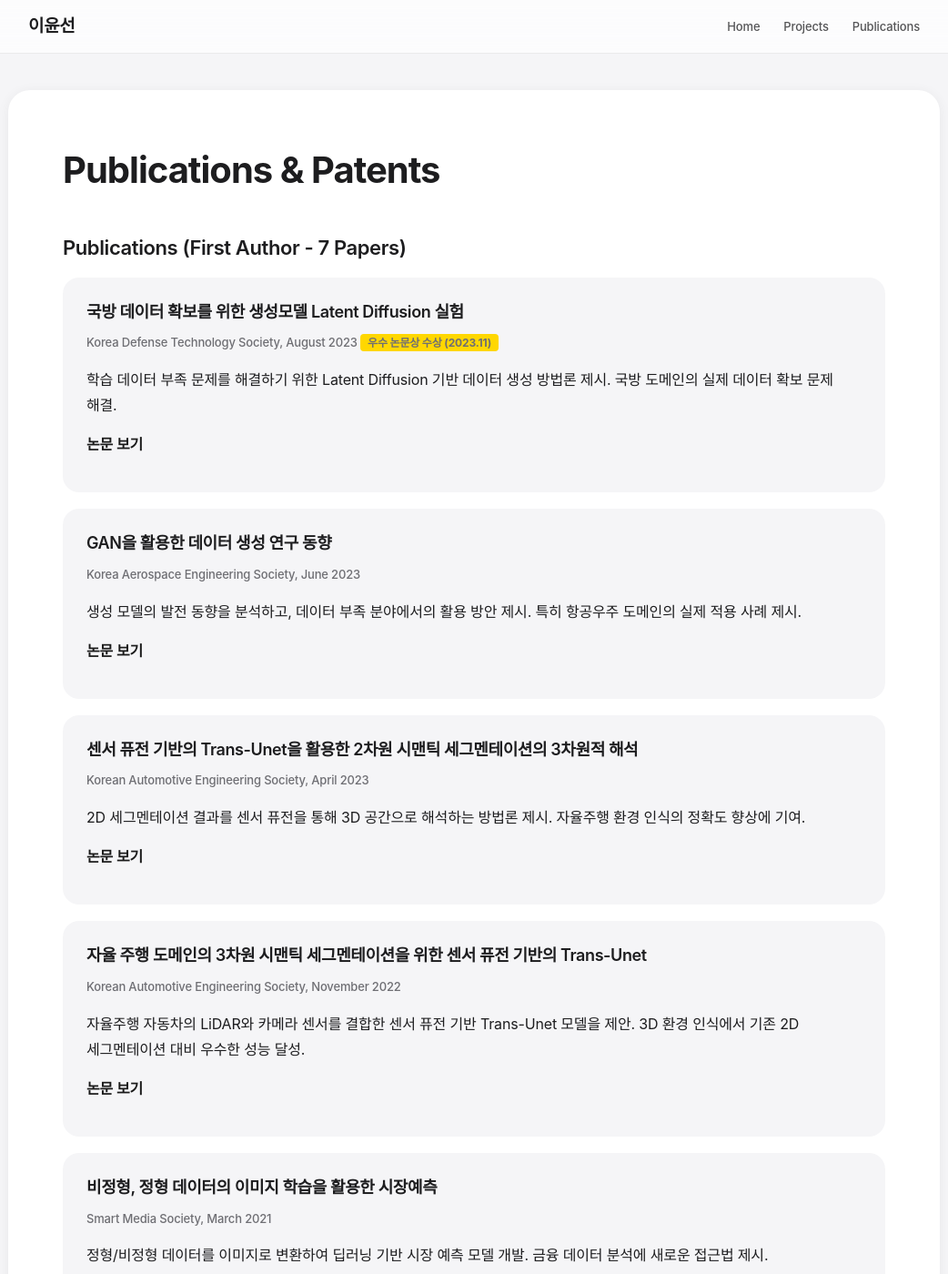
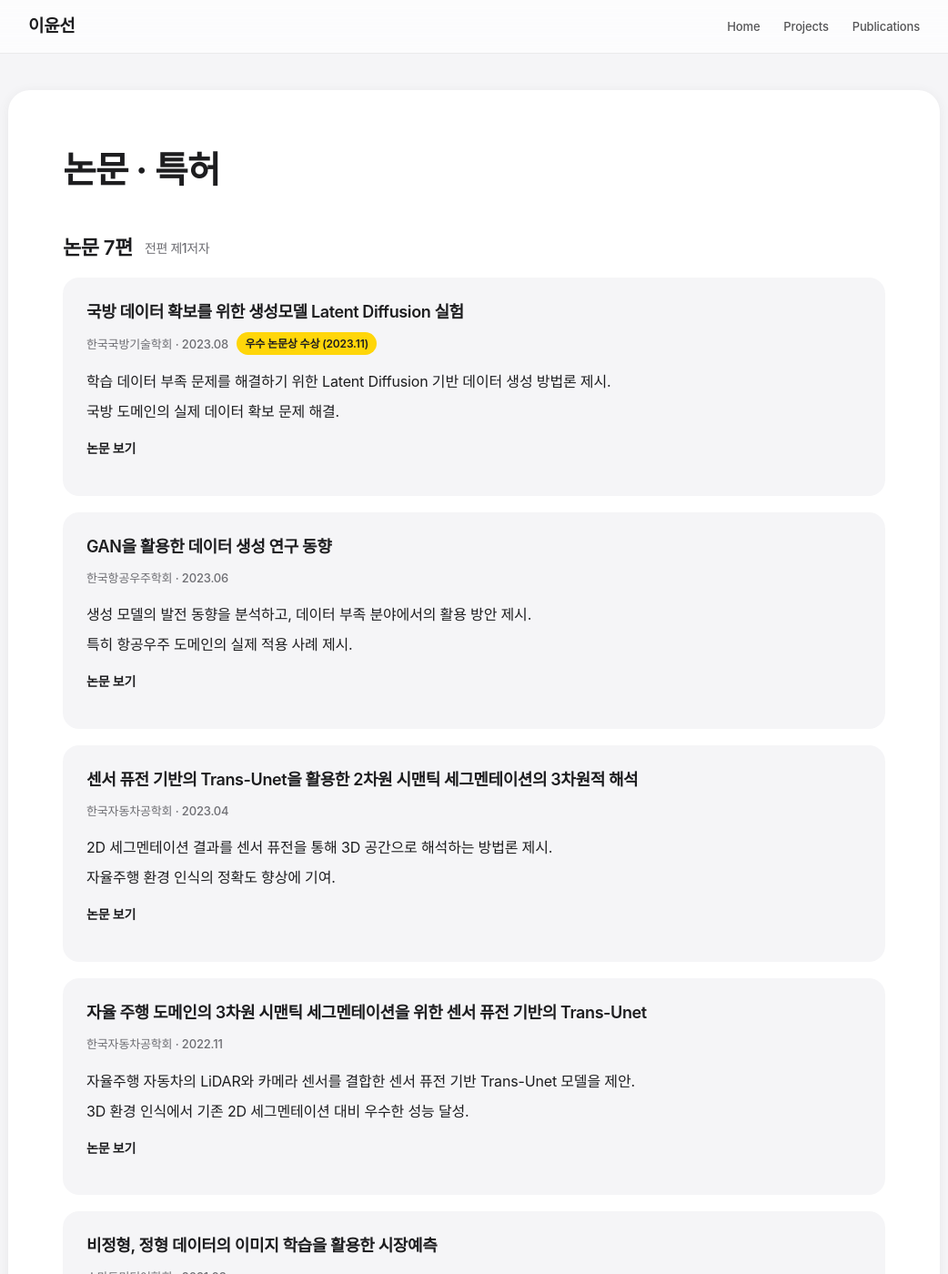
Before and after one commit to ckc5800/ckc5800.github.io, a Jekyll site: the page built from publications.html, in a window 1280 px wide and 1400 px high. Shown: the whole window at 91% size, without its empty margins (119-1161 px from the left). Built offline with Jekyll 4.4.1, drawn with Linux system fonts in a browser that asks for light colours; some web fonts are replaced; some of the changed text lies outside the part shown.

Commit message:
논문·특허 페이지 한글화 + 표기 정리
- 제목/섹션: Publications & Patents → 논문 · 특허, Publications (First Author - 7 Papers)
  → 논문 7편 (전편 제1저자), Patents (First Inventor) → 특허 2건 (전건 제1발명자),
  Awards → 수상, Outstanding Paper Award → 우수 논문상
- 학회명을 실제 이름으로: Korea Defense Technology Society → 한국국방기술학회,
  Korean Automotive Engineering Society → 한국자동차공학회, Smart Media Society →
  스마트미디어학회, Korea Information Technology Society → 한국정보기술학회
  (ACM International Conference 는 실제 영문 학회라 유지)
- 특허 제목을 영문 번역 대신 한글로, 등록번호를 KIPO 표기(10-2538225)로 정리
- 각 항목 meta 에 제1발명자 명시, 프로젝트 페이지와 같은 문장 단위 줄바꿈 적용
- 인라인 스타일 → .award-badge · .count-note · .pub-links 클래스

```diff
--- a/assets/style.css
+++ b/assets/style.css
@@ -681,6 +681,45 @@ h2[id] {
     font-weight: 500;
 }
 
+/* 섹션 제목 옆 부연 — "논문 7편 (전편 제1저자)" 의 괄호 부분 */
+.count-note {
+    font-size: 14px;
+    font-weight: 500;
+    color: var(--text-secondary);
+    margin-left: 8px;
+    vertical-align: 2px;
+}
+
+.award-badge {
+    display: inline-block;
+    background-color: #ffd60a;
+    color: #1d1d1f;
+    padding: 2px 9px;
+    border-radius: 980px;
+    font-size: 12px;
+    font-weight: 600;
+    margin-left: 6px;
+    vertical-align: 1px;
+}
+
+.pub-links {
+    margin-top: 12px;
+    display: flex;
+    flex-wrap: wrap;
+    gap: 18px;
+}
+
+.pub-links a {
+    color: var(--text);
+    text-decoration: none;
+    font-weight: 600;
+    font-size: 14px;
+}
+
+.pub-links a:hover {
+    color: var(--accent);
+}
+
 /* ===== Footer ===== */
 .footer {
     background-color: transparent;
--- a/publications.html
+++ b/publications.html
@@ -1,68 +1,68 @@
 ---
 layout: default
-title: Publications & Patents
+title: 논문 · 특허
 ---
 
-<h2>Publications & Patents</h2>
+<h2>논문 · 특허</h2>
 
 <section style="margin-bottom: 60px;">
-    <h3>Publications (First Author - 7 Papers)</h3>
+    <h3>논문 7편 <span class="count-note">전편 제1저자</span></h3>
 
     <div class="publication-item">
         <h3>국방 데이터 확보를 위한 생성모델 Latent Diffusion 실험</h3>
-        <p class="meta">Korea Defense Technology Society, August 2023 <span style="background: #FFD700; padding: 2px 8px; border-radius: 4px; font-size: 12px; font-weight: bold;">우수 논문상 수상 (2023.11)</span></p>
-        <p>학습 데이터 부족 문제를 해결하기 위한 Latent Diffusion 기반 데이터 생성 방법론 제시. 국방 도메인의 실제 데이터 확보 문제 해결.</p>
-        <p style="margin-top: 10px;"><a href="https://www.kidet.or.kr/index.php?hCode=BOARD&page=view&idx=1219&bo_idx=1" target="_blank" style="color: #1a1a1a; text-decoration: none; font-weight: 600;">논문 보기</a></p>
+        <p class="meta">한국국방기술학회 · 2023.08 <span class="award-badge">우수 논문상 수상 (2023.11)</span></p>
+        <p><span class="sentence">학습 데이터 부족 문제를 해결하기 위한 Latent Diffusion 기반 데이터 생성 방법론 제시.</span><span class="sentence">국방 도메인의 실제 데이터 확보 문제 해결.</span></p>
+        <p class="pub-links"><a href="https://www.kidet.or.kr/index.php?hCode=BOARD&page=view&idx=1219&bo_idx=1" target="_blank">논문 보기</a></p>
     </div>
 
     <div class="publication-item">
         <h3>GAN을 활용한 데이터 생성 연구 동향</h3>
-        <p class="meta">Korea Aerospace Engineering Society, June 2023</p>
-        <p>생성 모델의 발전 동향을 분석하고, 데이터 부족 분야에서의 활용 방안 제시. 특히 항공우주 도메인의 실제 적용 사례 제시.</p>
-        <p style="margin-top: 10px;"><a href="https://www.dbpia.co.kr/journal/articleDetail?nodeId=NODE11622970" target="_blank" style="color: #1a1a1a; text-decoration: none; font-weight: 600;">논문 보기</a></p>
+        <p class="meta">한국항공우주학회 · 2023.06</p>
+        <p><span class="sentence">생성 모델의 발전 동향을 분석하고, 데이터 부족 분야에서의 활용 방안 제시.</span><span class="sentence">특히 항공우주 도메인의 실제 적용 사례 제시.</span></p>
+        <p class="pub-links"><a href="https://www.dbpia.co.kr/journal/articleDetail?nodeId=NODE11622970" target="_blank">논문 보기</a></p>
     </div>
 
     <div class="publication-item">
         <h3>센서 퓨전 기반의 Trans-Unet을 활용한 2차원 시맨틱 세그멘테이션의 3차원적 해석</h3>
-        <p class="meta">Korean Automotive Engineering Society, April 2023</p>
-        <p>2D 세그멘테이션 결과를 센서 퓨전을 통해 3D 공간으로 해석하는 방법론 제시. 자율주행 환경 인식의 정확도 향상에 기여.</p>
-        <p style="margin-top: 10px;"><a href="https://www.dbpia.co.kr/journal/articleDetail?nodeId=NODE11232100" target="_blank" style="color: #1a1a1a; text-decoration: none; font-weight: 600;">논문 보기</a></p>
+        <p class="meta">한국자동차공학회 · 2023.04</p>
+        <p><span class="sentence">2D 세그멘테이션 결과를 센서 퓨전을 통해 3D 공간으로 해석하는 방법론 제시.</span><span class="sentence">자율주행 환경 인식의 정확도 향상에 기여.</span></p>
+        <p class="pub-links"><a href="https://www.dbpia.co.kr/journal/articleDetail?nodeId=NODE11232100" target="_blank">논문 보기</a></p>
     </div>
 
     <div class="publication-item">
         <h3>자율 주행 도메인의 3차원 시맨틱 세그멘테이션을 위한 센서 퓨전 기반의 Trans-Unet</h3>
-        <p class="meta">Korean Automotive Engineering Society, November 2022</p>
-        <p>자율주행 자동차의 LiDAR와 카메라 센서를 결합한 센서 퓨전 기반 Trans-Unet 모델을 제안. 3D 환경 인식에서 기존 2D 세그멘테이션 대비 우수한 성능 달성.</p>
-        <p style="margin-top: 10px;"><a href="https://www.dbpia.co.kr/journal/articleDetail?nodeId=NODE11220500" target="_blank" style="color: #1a1a1a; text-decoration: none; font-weight: 600;">논문 보기</a></p>
+        <p class="meta">한국자동차공학회 · 2022.11</p>
+        <p><span class="sentence">자율주행 자동차의 LiDAR와 카메라 센서를 결합한 센서 퓨전 기반 Trans-Unet 모델을 제안.</span><span class="sentence">3D 환경 인식에서 기존 2D 세그멘테이션 대비 우수한 성능 달성.</span></p>
+        <p class="pub-links"><a href="https://www.dbpia.co.kr/journal/articleDetail?nodeId=NODE11220500" target="_blank">논문 보기</a></p>
     </div>
 
     <div class="publication-item">
         <h3>비정형, 정형 데이터의 이미지 학습을 활용한 시장예측</h3>
-        <p class="meta">Smart Media Society, March 2021</p>
-        <p>정형/비정형 데이터를 이미지로 변환하여 딥러닝 기반 시장 예측 모델 개발. 금융 데이터 분석에 새로운 접근법 제시.</p>
-        <p style="margin-top: 10px;">
-            <a href="https://www.kci.go.kr/kciportal/ci/sereArticleSearch/ciSereArtiView.kci?sereArticleSearchBean.artiId=ART002735413" target="_blank" style="color: #1a1a1a; text-decoration: none; font-weight: 600;">논문 보기</a>
-            <a href="/assets/papers/비정형, 정형 데이터의 이미지 학습을 활용한 시장예측.pdf" target="_blank" style="color: #1a1a1a; text-decoration: none; font-weight: 600; margin-left: 20px;">PDF 다운로드</a>
+        <p class="meta">스마트미디어학회 · 2021.03</p>
+        <p><span class="sentence">정형·비정형 데이터를 이미지로 변환해 딥러닝 기반 시장 예측 모델 개발.</span><span class="sentence">금융 데이터 분석에 새로운 접근법 제시.</span></p>
+        <p class="pub-links">
+            <a href="https://www.kci.go.kr/kciportal/ci/sereArticleSearch/ciSereArtiView.kci?sereArticleSearchBean.artiId=ART002735413" target="_blank">논문 보기</a>
+            <a href="/assets/papers/비정형, 정형 데이터의 이미지 학습을 활용한 시장예측.pdf" target="_blank">PDF 내려받기</a>
         </p>
     </div>
 
     <div class="publication-item">
         <h3>Trend of Malware Detection Using Deep Learning</h3>
-        <p class="meta">ACM International Conference, April 2018</p>
-        <p>딥러닝을 활용한 악성코드 탐지 기법의 발전 동향 분석. 신경망 기반 보안 위협 탐지 방법론 제시.</p>
-        <p style="margin-top: 10px;">
-            <a href="https://dl.acm.org/doi/abs/10.1145/3206129.3239430" target="_blank" style="color: #1a1a1a; text-decoration: none; font-weight: 600;">논문 보기</a>
-            <a href="/assets/papers/Trend of Malware Detection Using Deep Learning .pdf" target="_blank" style="color: #1a1a1a; text-decoration: none; font-weight: 600; margin-left: 20px;">PDF 다운로드</a>
+        <p class="meta">ACM International Conference · 2018.04</p>
+        <p><span class="sentence">딥러닝을 활용한 악성코드 탐지 기법의 발전 동향 분석.</span><span class="sentence">신경망 기반 보안 위협 탐지 방법론 제시.</span></p>
+        <p class="pub-links">
+            <a href="https://dl.acm.org/doi/abs/10.1145/3206129.3239430" target="_blank">논문 보기</a>
+            <a href="/assets/papers/Trend of Malware Detection Using Deep Learning .pdf" target="_blank">PDF 내려받기</a>
         </p>
     </div>
 
     <div class="publication-item">
         <h3>Deep Learning을 활용한 악성코드 탐지 방법 동향 분석</h3>
-        <p class="meta">Korea Information Technology Society, June 2018</p>
-        <p>악성코드 탐지의 주요 기법과 최신 동향을 종합적으로 분석. 딥러닝 기반 사이버 보안 솔루션의 효과성 입증.</p>
-        <p style="margin-top: 10px;">
-            <a href="https://www.dbpia.co.kr/journal/articleDetail?nodeId=NODE07467643" target="_blank" style="color: #1a1a1a; text-decoration: none; font-weight: 600;">논문 보기</a>
-            <a href="/assets/papers/Deep Learning을 활용한 악성코드 탐지 방법 동향 분석.pdf" target="_blank" style="color: #1a1a1a; text-decoration: none; font-weight: 600; margin-left: 20px;">PDF 다운로드</a>
+        <p class="meta">한국정보기술학회 · 2018.06</p>
+        <p><span class="sentence">악성코드 탐지의 주요 기법과 최신 동향을 종합적으로 분석.</span><span class="sentence">딥러닝 기반 사이버 보안 솔루션의 효과성 입증.</span></p>
+        <p class="pub-links">
+            <a href="https://www.dbpia.co.kr/journal/articleDetail?nodeId=NODE07467643" target="_blank">논문 보기</a>
+            <a href="/assets/papers/Deep Learning을 활용한 악성코드 탐지 방법 동향 분석.pdf" target="_blank">PDF 내려받기</a>
         </p>
     </div>
 </section>
@@ -70,32 +70,31 @@ title: Publications & Patents
 <hr style="margin: 50px 0; border: none; border-top: 1px solid #e0e0e0;">
 
 <section style="margin-bottom: 60px;">
-    <h3>Patents (First Inventor)</h3>
+    <h3>특허 2건 <span class="count-note">전건 제1발명자</span></h3>
 
     <div class="publication-item">
-        <h3>Sensor Fusion-based Semantic Segmentation Method and Computer Program</h3>
-        <p class="meta">Registration No. 1025382250000</p>
-        <p>센서 퓨전을 활용한 3D 시맨틱 세그멘테이션의 방법 및 그 컴퓨터 프로그램에 관한 발명. 자율주행 환경에서 정확한 공간 인식을 가능하게 함.</p>
-        <p style="margin-top: 10px;"><a href="https://doi.org/10.8080/1020230030194" target="_blank" style="color: #1a1a1a; text-decoration: none; font-weight: 600;">특허 보기</a></p>
+        <h3>센서 퓨전을 활용한 3차원 시맨틱 세그멘테이션 방법 및 그 컴퓨터 프로그램</h3>
+        <p class="meta">등록번호 10-2538225 · 제1발명자</p>
+        <p><span class="sentence">센서 퓨전을 활용한 3D 시맨틱 세그멘테이션 방법과 그 컴퓨터 프로그램에 관한 발명.</span><span class="sentence">자율주행 환경에서 정확한 공간 인식을 가능하게 함.</span></p>
+        <p class="pub-links"><a href="https://doi.org/10.8080/1020230030194" target="_blank">특허 보기</a></p>
     </div>
 
     <div class="publication-item">
-        <h3>3D Interpretation Method for Semantic Segmentation and Computer Program</h3>
-        <p class="meta">Registration No. 1025382310000</p>
-        <p>2D 시맨틱 세그멘테이션 결과를 3D 공간으로 해석하는 방법 및 그 컴퓨터 프로그램에 관한 발명. 다중 센서 정보를 통합한 3D 환경 인식 기술.</p>
-        <p style="margin-top: 10px;"><a href="https://doi.org/10.8080/1020230030193" target="_blank" style="color: #1a1a1a; text-decoration: none; font-weight: 600;">특허 보기</a></p>
+        <h3>시맨틱 세그멘테이션의 3차원 해석 방법 및 그 컴퓨터 프로그램</h3>
+        <p class="meta">등록번호 10-2538231 · 제1발명자</p>
+        <p><span class="sentence">2D 시맨틱 세그멘테이션 결과를 3D 공간으로 해석하는 방법과 그 컴퓨터 프로그램에 관한 발명.</span><span class="sentence">다중 센서 정보를 통합한 3D 환경 인식 기술.</span></p>
+        <p class="pub-links"><a href="https://doi.org/10.8080/1020230030193" target="_blank">특허 보기</a></p>
     </div>
 </section>
 
 <hr style="margin: 50px 0; border: none; border-top: 1px solid #e0e0e0;">
 
 <section>
-    <h3>Awards</h3>
+    <h3>수상</h3>
 
     <div class="publication-item">
-        <h3>Outstanding Paper Award</h3>
-        <p class="meta">Korea Defense Technology Society Autumn Conference, November 2023</p>
-        <p>논문 제목: "국방 데이터 확보를 위한 생성모델 Latent Diffusion 실험"</p>
-        <p>학습 데이터 부족 문제를 해결하기 위한 생성 모델 기반 데이터 확보 방법론 제시로 우수 논문상 수상.</p>
+        <h3>우수 논문상</h3>
+        <p class="meta">한국국방기술학회 추계학술대회 · 2023.11</p>
+        <p><span class="sentence">수상 논문 — "국방 데이터 확보를 위한 생성모델 Latent Diffusion 실험"</span><span class="sentence">학습 데이터 부족 문제를 생성 모델 기반 데이터 확보 방법론으로 해결한 점을 인정받음.</span></p>
     </div>
 </section>
```
